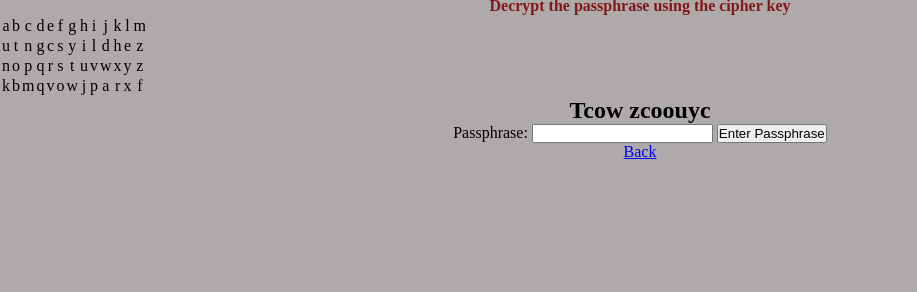
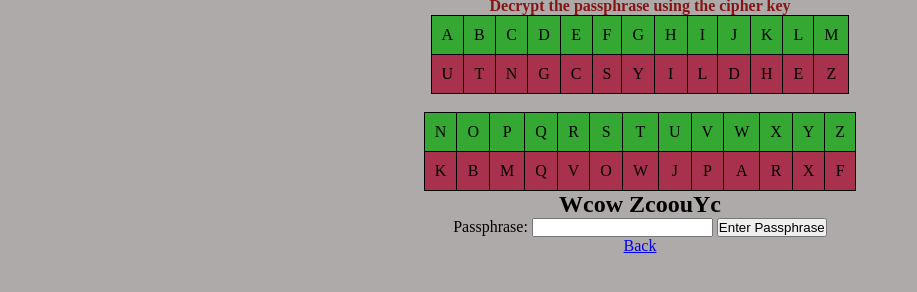
Before and after one commit to wright2002/IBM_Escape_Room, a plain HTML site: page cipher_puzzle.html in a window 1280 px wide. Shown: the part 66-358 px from the top of the page, without its empty margins (0-917 px from the left). Drawn offline with Linux system fonts and the light colour scheme.

Commit message:
cipher puzzle finished, digit pin puzzle increased to 4 digits, homepage links fixed

```diff
--- a/cipher_puzzle.html
+++ b/cipher_puzzle.html
@@ -54,6 +54,9 @@
 			<td id="1-11"></td>
 			<td id="1-12"></td>
 		</tr>
+	</table>
+	<br>
+	<table>
 		<tr>
 			<td id="0-13"></td>
 			<td id="0-14"></td>
--- a/cipher_script.js
+++ b/cipher_script.js
@@ -1,18 +1,30 @@
-const plaintext = "Test message";
+const plaintext = "Test MessaGe";
 
 function setUp() {
 	const alphabet = ["a", "b", "c", "d", "e", "f", "g", "h", "i", "j", "k", "l", "m", "n", "o", "p", "q", "r", "s", "t", "u", "v", "w", "x", "y", "z"];
+	const upper_alphabet = alphabet.map(function (c) {
+		return c.toUpperCase()
+	});
 	const scrambled = shuffle(alphabet);
+	const upper_scrambled = scrambled.map(function (d) {
+		return d.toUpperCase()
+	});
 	let ciphertext = "";
 
 	for (let x = 0; x < 26; x++) {
-		document.getElementById("0-" + x.toString()).innerText = alphabet[x];
-		document.getElementById("1-" + x.toString()).innerText = scrambled[x];
+		document.getElementById("0-" + x.toString()).innerText = upper_alphabet[x];
+		document.getElementById("0-" + x.toString()).className = "plain";
+		document.getElementById("1-" + x.toString()).innerText = upper_scrambled[x];
+		document.getElementById("1-" + x.toString()).className = "cipher";
 	}
 	for (let i = 0; i < plaintext.length; i++) {
 		let a = alphabet.findIndex(checkCharacter, plaintext[i]);
+		let b = upper_alphabet.findIndex(checkCharacter, plaintext[i]);
 		if (a != -1) {
 			ciphertext = ciphertext.concat(scrambled[a]);
+		}
+		else if (b != -1) {
+			ciphertext = ciphertext.concat(upper_scrambled[b]);
 		}
 		else {
 			ciphertext = ciphertext.concat(plaintext[i]);
--- a/cipher_style.css
+++ b/cipher_style.css
@@ -16,6 +16,21 @@ h4 {
 	color: #851616;
 }
 
+table {
+  margin: auto;
+}
+
+table, th, td {
+  border: 1px solid black;
+  border-collapse: collapse;
+  padding: 10px;
+}
+
+th {
+  background-color: #f2f2f2;
+  padding: 8px;
+  text-align: center;
+}
 
 /* Modal styles */
 #modal {
@@ -35,6 +50,14 @@ h4 {
     font-size: 4rem;
 }
 
+.plain {
+	background: #34a832;
+}
+
+.cipher {
+	background: #a8324e;
+}
+
 .hide {
     display: none;
 }
--- a/digit_style.css
+++ b/digit_style.css
@@ -53,6 +53,10 @@ h4 {
 	background: #3E8245;
 }
 
+.key4 {
+	background: #f542ef;
+}
+
 /* Modal styles */
 #modal {
     width: 40%;
```
Also changed, not shown: digit_puzzle.html (+3 -1 lines), digit_script.js (+8 -4 lines), index.html (+4 -2 lines), tile_puzzle.html (+2 -2 lines).
